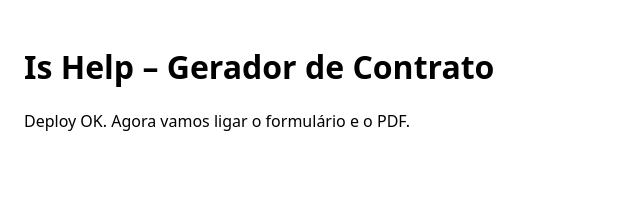
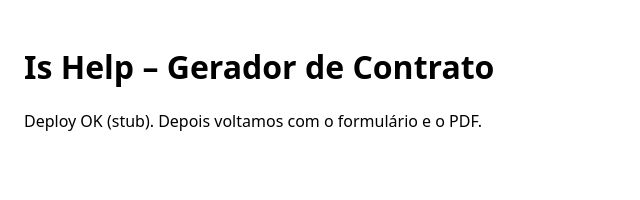
Before and after one commit to fhelipeabel/contrato-ishelp, a Next.js app in the folder ishelp-contratos/: page / in a window 1280 px wide. Shown: the top 200 px of the page, without its empty margins (0-640 px from the left). Built offline with nearby package versions, Linux system fonts and the light colour scheme.

Commit message:
Update page.tsx

```diff
--- a/ishelp-contratos/app/page.tsx
+++ b/ishelp-contratos/app/page.tsx
@@ -1,9 +1,11 @@
-// app/page.tsx
-export default function Page() {
+// ishelp-contratos/app/page.tsx
+import * as React from "react";
+
+export default function Page(): JSX.Element {
   return (
     <main style={{ padding: 24, fontFamily: "system-ui, sans-serif" }}>
       <h1>Is Help – Gerador de Contrato</h1>
-      <p>Deploy OK. Agora vamos ligar o formulário e o PDF.</p>
+      <p>Deploy OK (stub). Depois voltamos com o formulário e o PDF.</p>
     </main>
   );
 }
```
